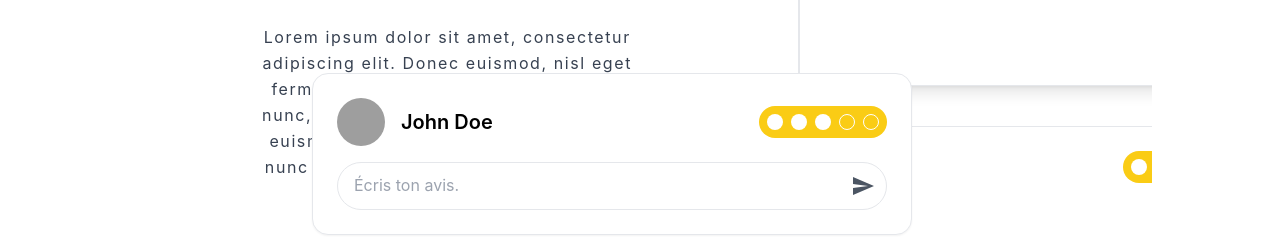
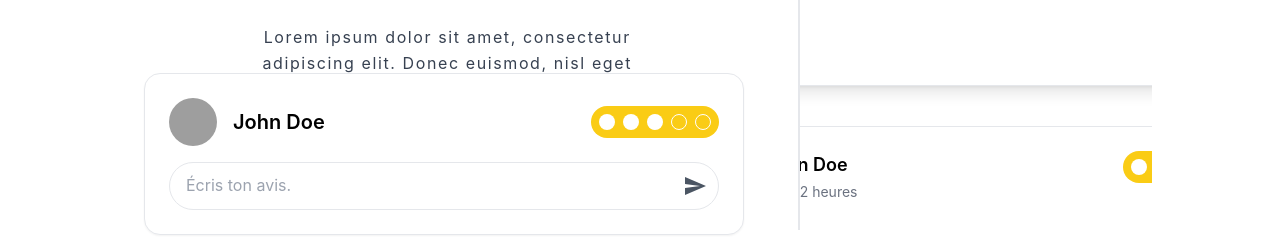
Before and after one commit to valakama/Garrasi-dev, a React (Create React App) app in the folder garrasi-react/: page /subject in a window 1280 px wide. Shown: the part 545-797 px from the top of the page. Built offline with nearby package versions, Linux system fonts and the light colour scheme; grey boxes are pictures that could not be loaded.

Commit message:
feat(move): moved send post under description

```diff
--- a/garrasi-react/src/components/SendNote.js
+++ b/garrasi-react/src/components/SendNote.js
@@ -23,7 +23,7 @@ const SendNote = ({ fullName, imageLink, stars, notes, setNotes }) => {
   };
 
   return (
-    <div className="bg-white rounded-2xl p-6 mx-48 my-5 border w-[600px] shadow-sm">
+    <div className="bg-white rounded-2xl p-6 my-5 border w-[600px] shadow-sm">
       <div className="flex flex-col h-full w-full justify-between">
         <div className="flex justify-between items-center">
           <div className="flex items-center">
--- a/garrasi-react/src/pages/SubjectPage.js
+++ b/garrasi-react/src/pages/SubjectPage.js
@@ -35,6 +35,9 @@ function SubjectPage() {
       <Header  isTextWhite={false}></Header>
       <div className="flex flex-row md:pl-24 h-[10%] justify-center md:items-start sm:items-center items-center mx-32">
         <Subject subjectName={"GTA VI"} imageLink={"https://static.fnac-static.com/multimedia/Images/FD/Comete/173301/CCP_IMG_1200x800/2305648.jpg"} text={"Lorem ipsum dolor sit amet, consectetur adipiscing elit. Donec euismod, nisl eget fermentum ultricies, nunc nisl ultricies nunc, eu ultricies nisl nisl eu nisl. Donec euismod, nisl eget fermentum ultricies, nunc nisl ultricies nunc, eu ultricies nisl nisl eu nisl."}/>
+        <div className="bottom-0 left-36 mt-1 fixed">
+          <SendNote fullName={"John Doe"} imageLink={"https://static.fnac-static.com/multimedia/Images/FD/Comete/173301/CCP_IMG_1200x800/2305648.jpg"} stars={3} notes={notes} setNotes={setNotes}/>
+        </div>
         <div className="overflow-auto h-[80vh] w-full">
           <div className="flex flex-col w-full p-12 items-center">
             <div className="flex items-center mb-10">
@@ -45,9 +48,6 @@ function SubjectPage() {
               <Note key={index} fullName={note.fullName} imageLink={note.imageLink} time={note.time} text={note.text} stars={note.stars}/>
             ))}
           </div>
-          <div className="bottom-0 right-0 mr-44 mt-1 fixed">
-            <SendNote fullName={"John Doe"} imageLink={"https://static.fnac-static.com/multimedia/Images/FD/Comete/173301/CCP_IMG_1200x800/2305648.jpg"} stars={3} notes={notes} setNotes={setNotes}/>
-          </div>
         </div>
       </div>
     </div>
```
